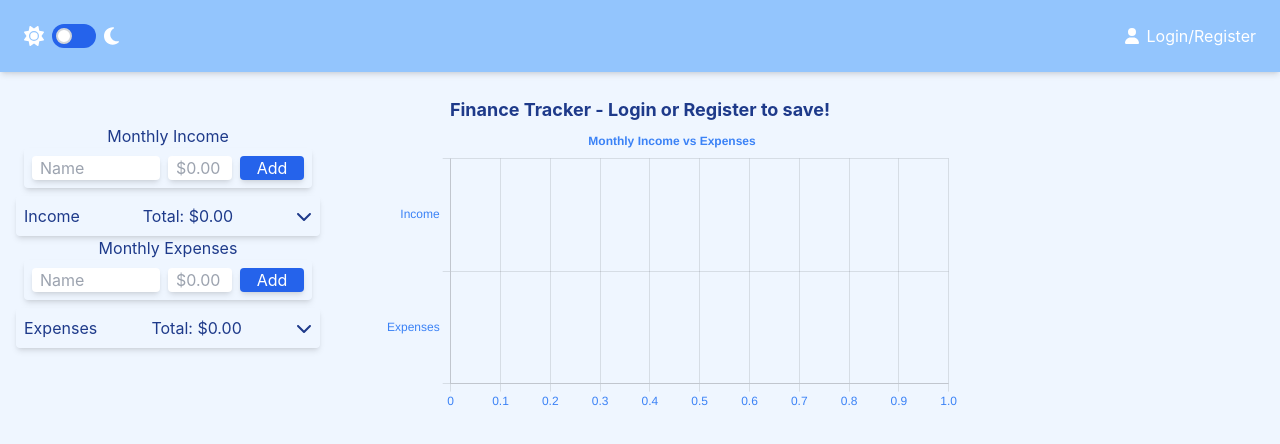
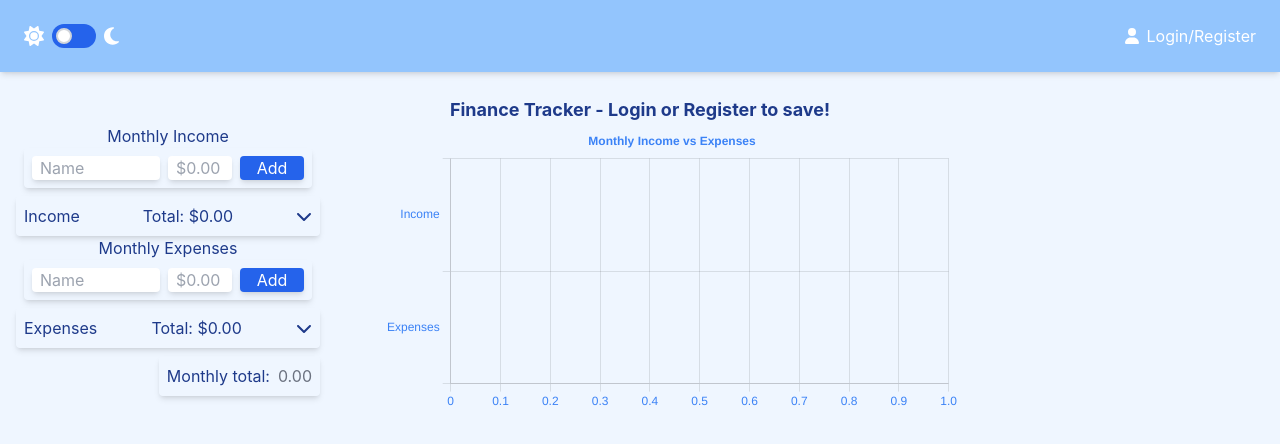
Before and after one commit to neilmccaffrey/finance-tracker, a React (Create React App) app: page / in a window 1280 px wide. Shown: the top 444 px of the page. Built offline with nearby package versions, Linux system fonts and the light colour scheme; the HTML template or start-up script is replaced by a standard one.

Commit message:
Monthly total added

```diff
--- a/src/components/TransactionList.jsx
+++ b/src/components/TransactionList.jsx
@@ -24,7 +24,7 @@ const TransactionList = ({ data, onDelete, flag }) => {
           Total: $
           {data
             .reduce((acc, curr) => acc + parseFloat(curr.amount), 0)
-            .toFixed(2)}{' '}
+            .toFixed(2)}
           {/* tofixed to ensure only 2 decimals */}
         </span>
         <button className="w-4" onClick={toggleList}>
--- a/src/pages/Home.jsx
+++ b/src/pages/Home.jsx
@@ -31,6 +31,10 @@ const Home = () => {
     setToken,
   } = useContext(AppContext);
   const theme = localStorage.getItem('theme') === 'dark' ? 'dark' : 'light'; // Get current theme for toastcontainer
+  const monthlyTotal = (
+    income.reduce((acc, curr) => acc + parseFloat(curr.amount), 0) -
+    expenses.reduce((acc, curr) => acc + parseFloat(curr.amount), 0)
+  ).toFixed(2);
 
   // get json web token on mount clear token from local storage if it is expired
   useEffect(() => {
@@ -158,6 +162,21 @@ const Home = () => {
                 onDelete={handleOnDelete}
               />
             </div>
+            <div className="flex self-end dark:bg-gray-500 p-2 rounded shadow-md mt-2">
+              Monthly total:
+              <span
+                className={`ml-2
+                  ${
+                    monthlyTotal > 0
+                      ? 'text-green-500'
+                      : monthlyTotal < 0
+                        ? 'text-red-500'
+                        : 'text-gray-500'
+                  }`}
+              >
+                {monthlyTotal}
+              </span>
+            </div>
           </div>
           <div className="w-full h-72 md:ml-16">
             <BarChart income={income} expenses={expenses} />
```
